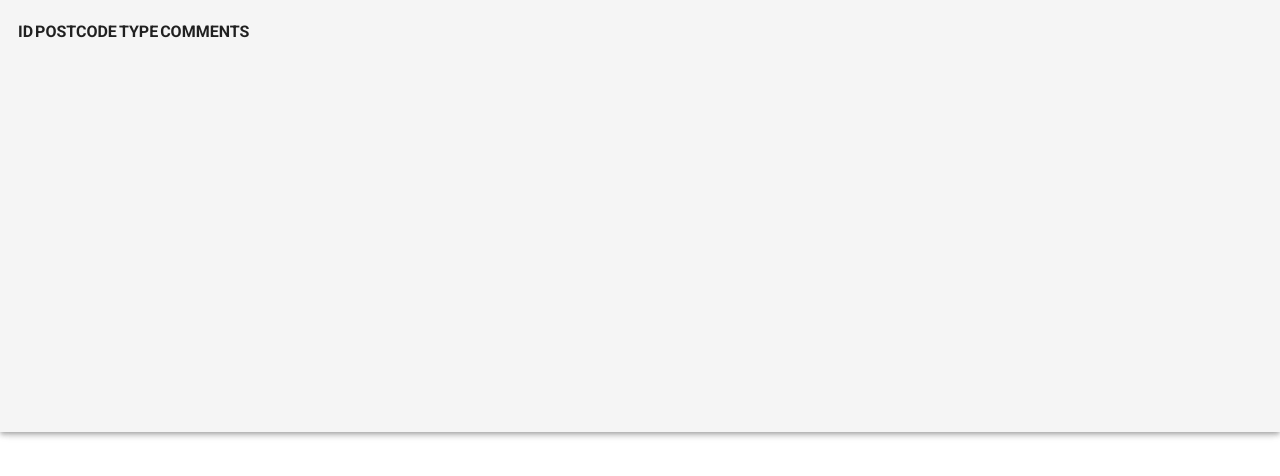
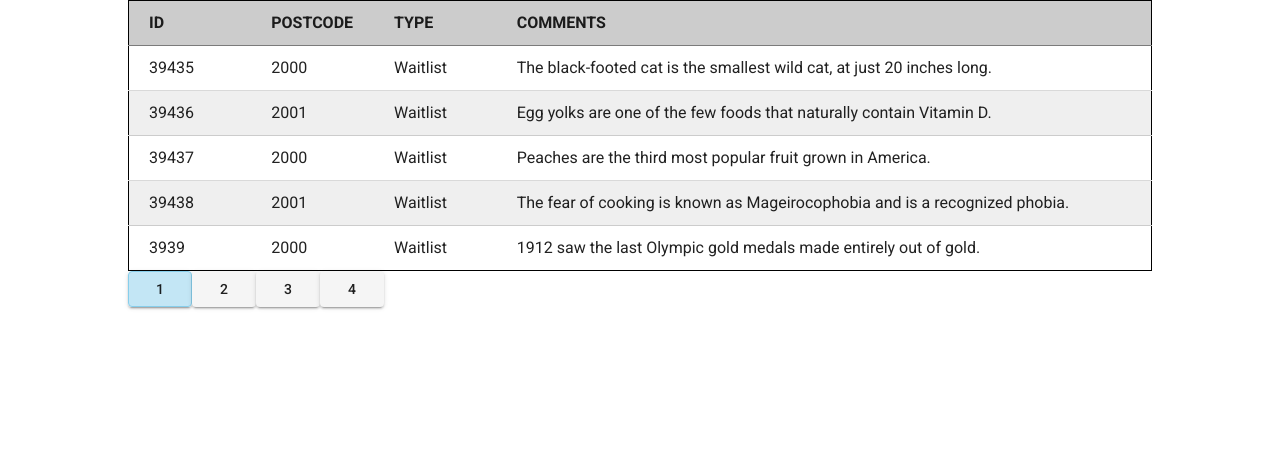
Before and after one commit to Bozzeh/Project1, a Vue app: page / in a window 1280 px wide. Shown: the top 476 px of the page. Built offline with nearby package versions, Linux system fonts and the light colour scheme.

Commit message:
P04 and P05 - Table + Pagination creation & styling
Generate list within the table with the given dataset, and display 5 per page. Apply customised styling.

```diff
--- a/src/App.vue
+++ b/src/App.vue
@@ -1,9 +1,6 @@
 <template>
     <v-app>
-        <v-app-bar>
-            <List></List>
-        </v-app-bar>
-        <v-main></v-main>
+        <List :enquiries="enquiries"></List>
     </v-app>
 </template>
 
--- a/src/components/List.vue
+++ b/src/components/List.vue
@@ -1,13 +1,33 @@
 <template>
     <div>
-        <table>
-            <tr>
-                <th>ID</th>
-                <th>POSTCODE</th>
-                <th>TYPE</th>
-                <th>COMMENTS</th>
-            </tr>
-        </table>
+        <v-card flat>
+            <table class="content-size enquiries-table">
+                <tr>
+                    <th class="table-headers" v-for="(headers, i) in headings" :key="i" align="left">{{ headers }}</th>
+                </tr>
+                <tr class="table-rows" v-for="(enquiry, i) in enquiries[activePage - 1]" :key="i">
+                    <td width="12%">{{ enquiry.id }}</td>
+                    <td width="12%">{{ enquiry.postcode }}</td>
+                    <td width="12%">{{ enquiry.type }}</td>
+                    <td width="64%">{{ enquiry.comments }}</td>
+                </tr>
+            </table>
+
+            <!-- Pagination -->
+            <v-card class="content-size" flat>
+                <v-card-actions style="padding: 0;">
+                    <ul style="padding: 0;">
+                        <li v-for="index in enquiries.length" :key="index">
+                            <v-btn :class="ActivePage(index)" @click="SetActivePage(index)">{{ index }}</v-btn>
+                        </li>
+                    </ul>
+                </v-card-actions>
+            </v-card>
+        </v-card>
+        <!--<v-pagination v-model="activePage" :length="enquiries.length" prev-icon="" next-icon=""></v-pagination>-->
+        <!-- An immediate pagination, list display and sorting solution in 1 line below and the headings computed function :)
+        <v-data-table :headers="headings" :items="enquiries"></v-data-table>
+        -->
     </div>
 </template>
 
@@ -17,11 +37,88 @@ export default {
     props: [ 'enquiries' ],
     data () {
         return {
-
+            activePage: 1, // Will be the page active by the user
+            headings: [ "ID", "POSTCODE", "TYPE", "COMMENTS" ]
         }
     },
+    computed: {
+        /*EnquiryItems: function () {
+            return this.enquiries.map(enquiry => {
+                return Object.assign({}, enquiry); // Deep copy
+            });
+        },*/
+        /*headings () {
+            return [
+                { text: "ID", value: 'id', align: 'start', sortable: true },
+                { text: 'POSTCODE', value: 'postcode', sortable: false },
+                { text: "TYPE", value: "type", sortable: true },
+                { text: "COMMENTS", value: "comments", sortable: false }
+            ]
+        },*/
+    },
+    methods: {
+        // When a new page is clicked, then add the active class to it
+        ActivePage: function (index) {
+            return {
+                "active": this.activePage == index
+            };
+        },
+        SetActivePage: function (index) {
+            this.activePage = index;
+        },
+    },
+    mounted () { }
 }
 </script>
 
 <style>
+    table * {
+        padding-left: 20px;
+        padding-right: 20px;
+        padding-top: 10px;
+        padding-bottom: 10px;
+    }
+
+    th {
+        border-bottom: 1px solid rgb(0, 0, 0, 0.4);
+    }
+
+    /* ul and li are for the custom made pagination - don't show bullet point and align it horizontally */
+    ul {
+        list-style: none;
+    }
+
+    li {
+        float: left;
+    }
+
+    /* Applied to maintain same html sizes across alligned elements */
+    .content-size {
+        width: 80%;
+        margin: 0 auto;
+    }
+
+    .enquiries-table {
+        border: 1px solid black;
+        border-spacing: 0;
+        border-radius: 5px;
+        border-collapse: collapse; /* Allows setting of the table border colour */
+    }
+
+    .table-headers {
+        background-color: rgba(192, 192, 192, 0.8);
+    }
+
+    .table-rows:nth-child(odd) {
+        background-color: rgba(192, 192, 192, 0.25);
+    }
+
+    .table-rows {
+        border-top: 1px solid rgb(0, 0, 0, 0.15);
+    }
+
+    .active {
+        background-color: rgba(135, 206, 235, 0.5) !important;
+        border: 1px solid rgba(135, 206, 235, 1);
+    }
 </style>
```
